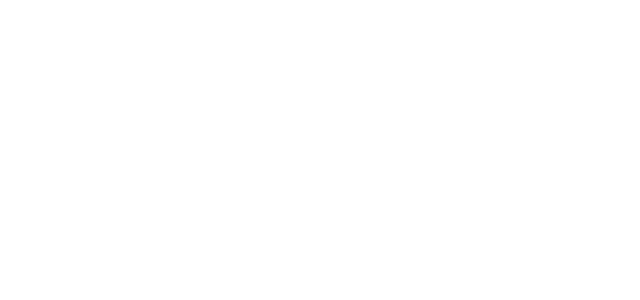
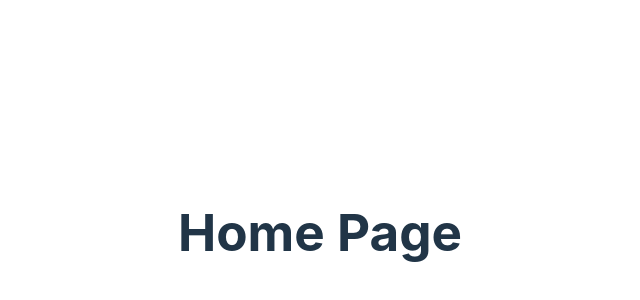
Before and after one commit to gukunruo/my-app-demo, a Vue app: page / in a window 1280 px wide. Shown: the part 168-468 px from the top of the page, without its empty margins (320-960 px from the left). Built offline with nearby package versions, Linux system fonts and the light colour scheme.

Commit message:
feat: show page

```diff
--- a/package.json
+++ b/package.json
@@ -9,7 +9,8 @@
     "preview": "vite preview"
   },
   "dependencies": {
-    "vue": "^3.4.29"
+    "vue": "^3.4.29",
+    "vue-router": "^4.0.13"
   },
   "devDependencies": {
     "@vitejs/plugin-vue": "^5.0.5",
--- a/src/App.vue
+++ b/src/App.vue
@@ -1,8 +1,7 @@
-<script setup>
-
-</script>
-
 <template>
+  <router-view></router-view>
 </template>
 
+<script setup></script>
+
 <style scoped></style>
--- a/src/main.js
+++ b/src/main.js
@@ -1,7 +1,8 @@
 import { createApp } from 'vue'
 import './style.css'
 import App from './App.vue'
+import router from './router';
 
 const app = createApp(App)
-
+app.use(router);
 app.mount('#app')
--- /dev/null
+++ b/src/router/routes.js
@@ -0,0 +1,11 @@
+
+import Home from '../views/Home.vue';
+const routes = [
+  {
+    path: '/',
+    name: 'Home',
+    component: Home,
+  },
+];
+
+export default routes;
--- /dev/null
+++ b/src/views/Home.vue
@@ -0,0 +1,8 @@
+<template>
+  <div>
+    <h1>Home Page</h1>
+  </div>
+</template>
+
+<script setup>
+</script>
```
Also changed, not shown: src/router/index.js (added, +13 -0 lines), 1 other file (tests, documents, lock files or other folders).
